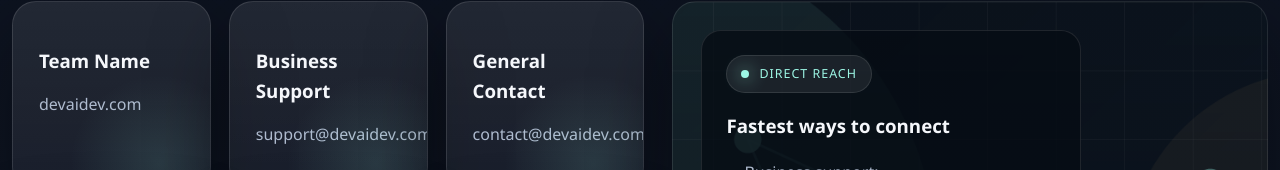
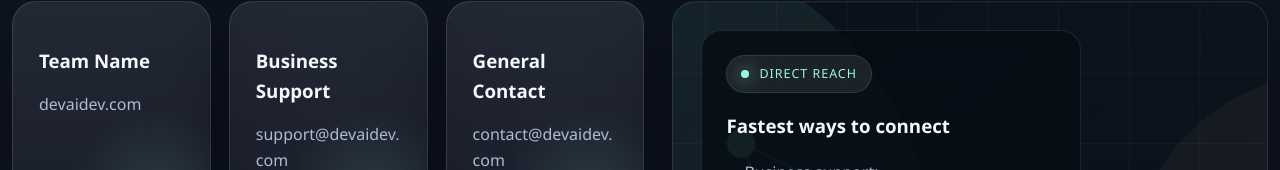
Before and after one commit to nguyentrunghien13323/devaidev, a plain HTML site: page contact.html in a window 1280 px wide. Shown: the part 782-952 px from the top of the page. Drawn offline with Linux system fonts and the light colour scheme.

Commit message:
devaidev

```diff
--- a/css/styles.css
+++ b/css/styles.css
@@ -478,10 +478,15 @@
 .news-card p,
 .contact-card p,
 .info-card p,
-.legal-card p,
+.news-card p,
 .timeline-item p,
 .footer-note {
   color: var(--muted);
+}
+
+.contact-card a {
+  word-break: break-all;
+  overflow-wrap: break-word;
 }
 
 .section {
```
